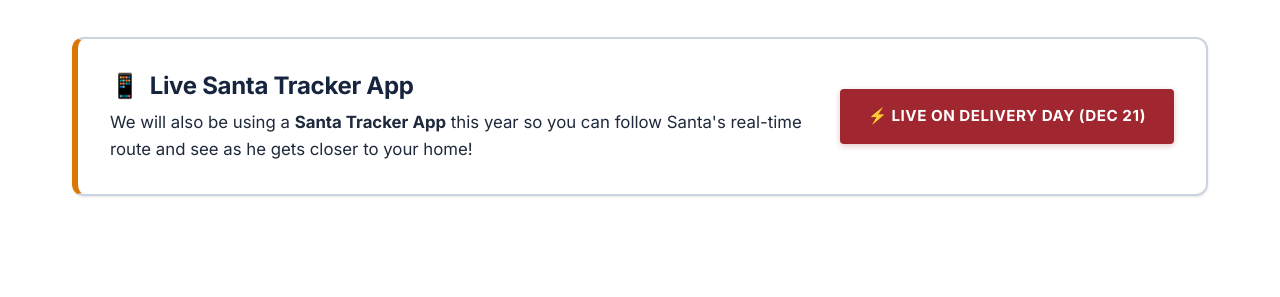
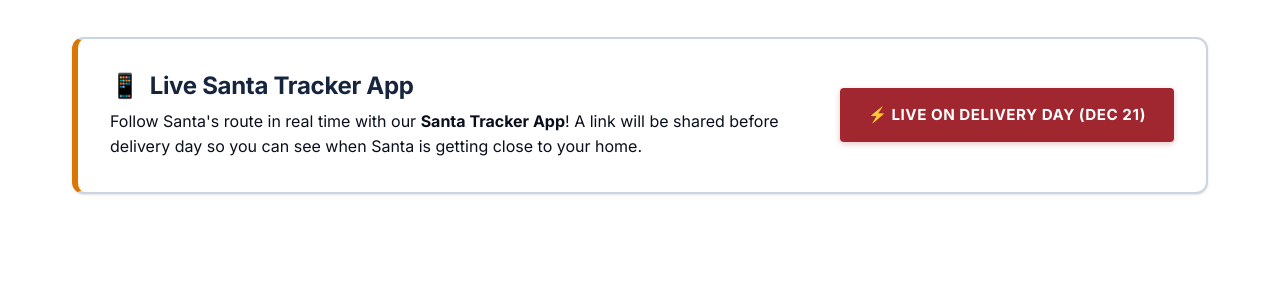
Before and after one commit to ZainHamdia/FireStation46, a plain HTML site: page santa.html in a window 1280 px wide. Shown: the part 1359-1656 px from the top of the page. Drawn offline with Linux system fonts and the light colour scheme; no server answers.

Commit message:
Admin: Update content in santa.html

```diff
--- a/santa.html
+++ b/santa.html
@@ -413,9 +413,7 @@
                         <h3 style="color: var(--navy-blue); font-size: 1.5rem; margin: 0 0 0.5rem 0; display: flex; align-items: center; gap: 10px;">
                             <span>📱</span> Live Santa Tracker App
                         </h3>
-                        <p style="color: var(--text-secondary); margin: 0; font-size: 1.05rem; line-height: 1.6;">
-                            We will also be using a <strong>Santa Tracker App</strong> this year so you can follow Santa's real-time route and see as he gets closer to your home!
-                        </p>
+                        <p style="color: var(--text-secondary); margin: 0; font-size: 1.05rem; line-height: 1.6;"></p><p>Follow Santa's route in real time with our <strong>Santa Tracker App</strong>! A link will be shared before delivery day so you can see when Santa is getting close to your home.</p><p></p>
                     </div>
                     <div>
                         <span class="btn btn-primary" style="pointer-events: none; opacity: 0.95;">
```
